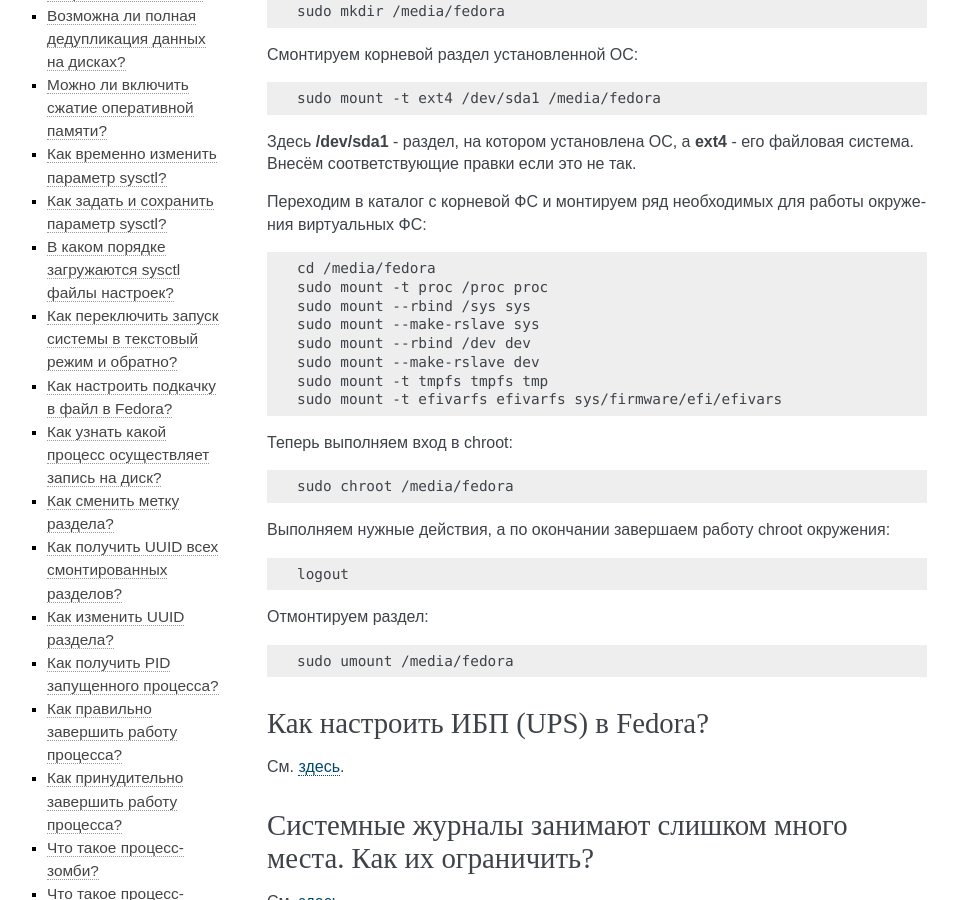
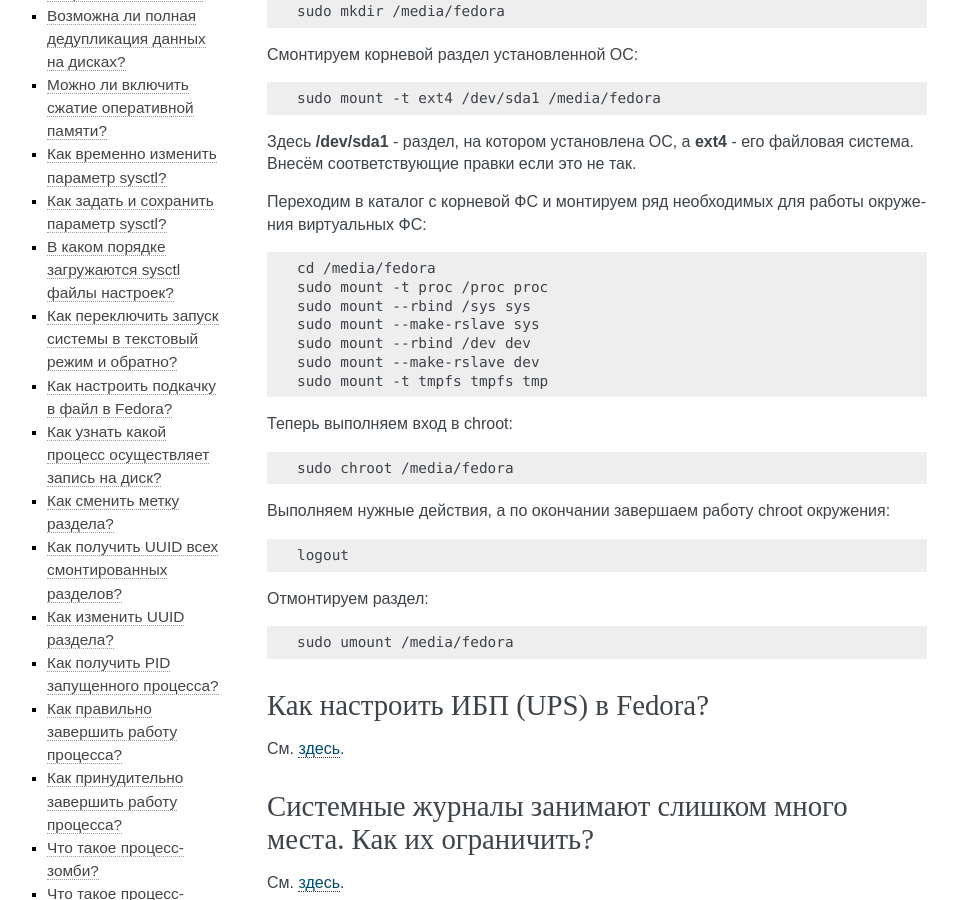
Before and after one commit to RussianFedora/FAQ, a Sphinx documentation site: the page built from source/administration.rst, in a window 1280 px wide and 900 px high, scrolled down 2098 px. Shown: the whole window, without its empty margins (153-1111 px from the left). Built offline with Sphinx 7.4.7, drawn with Linux system fonts in a browser that asks for light colours.

Commit message:
Removed efivars mount from chroot question.

```diff
--- a/source/administration.rst
+++ b/source/administration.rst
@@ -154,7 +154,6 @@
     sudo mount --rbind /dev dev
     sudo mount --make-rslave dev
     sudo mount -t tmpfs tmpfs tmp
-    sudo mount -t efivarfs efivarfs sys/firmware/efi/efivars
 
 Теперь выполняем вход в chroot:
 
```
